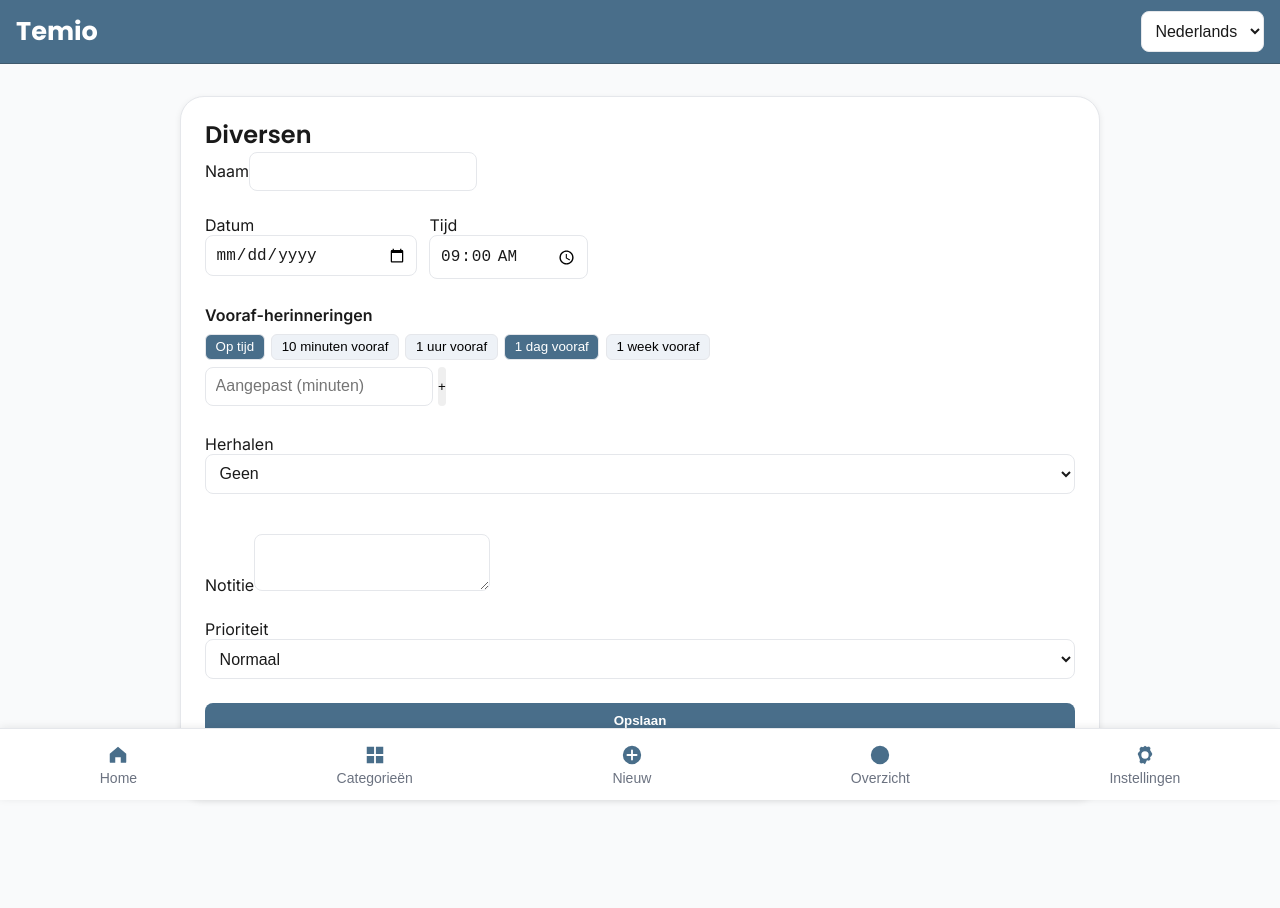
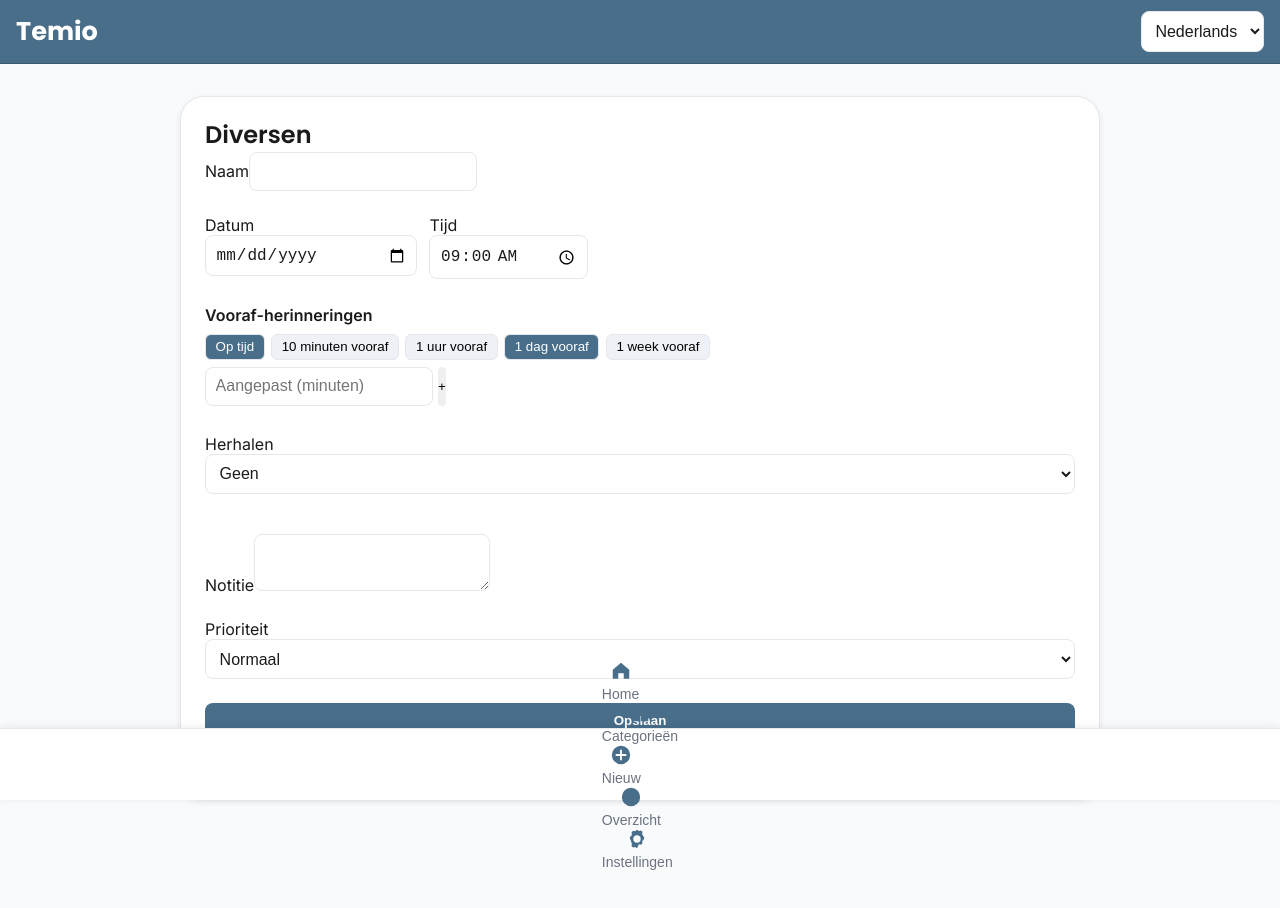
Before and after one commit to harrolds/temio, a React (Vite) app: page /diversen in a window 1280 px wide. Shown: the top 908 px of the page. Built offline with nearby package versions, Linux system fonts and the light colour scheme.

Commit message:
Update Footer.jsx

```diff
--- a/src/components/layout/Footer.jsx
+++ b/src/components/layout/Footer.jsx
@@ -10,7 +10,11 @@ import {
 } from "@/components/icons/FilledIcons";
 
 /**
- * Footer IA – Home · Categorieën · Nieuw · Overzicht · Instellingen
+ * Footer.jsx – Sprint 2.4 / Batch 1 Herstel (100 % regelconform)
+ * Wijziging:
+ *  • Shadow verwijderd
+ *  • Border-top via tokenkleur (--temio-border = #d8e1e4)
+ *  • Geen inline-CSS of hardcoded waarden
  */
 export default function Footer() {
   const navigate = useNavigate();
@@ -28,7 +32,8 @@ export default function Footer() {
   const go = (p) => p && p !== location.pathname && navigate(p);
 
   return (
-    <footer>
+    <footer className="footer fixed bottom-0 left-0 right-0 bg-white border-t border-temio-border z-50">
+      <nav className="flex justify-around py-2">
         {items.map((it) => (
           <button
             key={it.path}
@@ -40,6 +45,7 @@ export default function Footer() {
             <span>{it.label}</span>
           </button>
         ))}
+      </nav>
     </footer>
   );
 }
```
Lines whose indentation alone changed are shown as unchanged.
